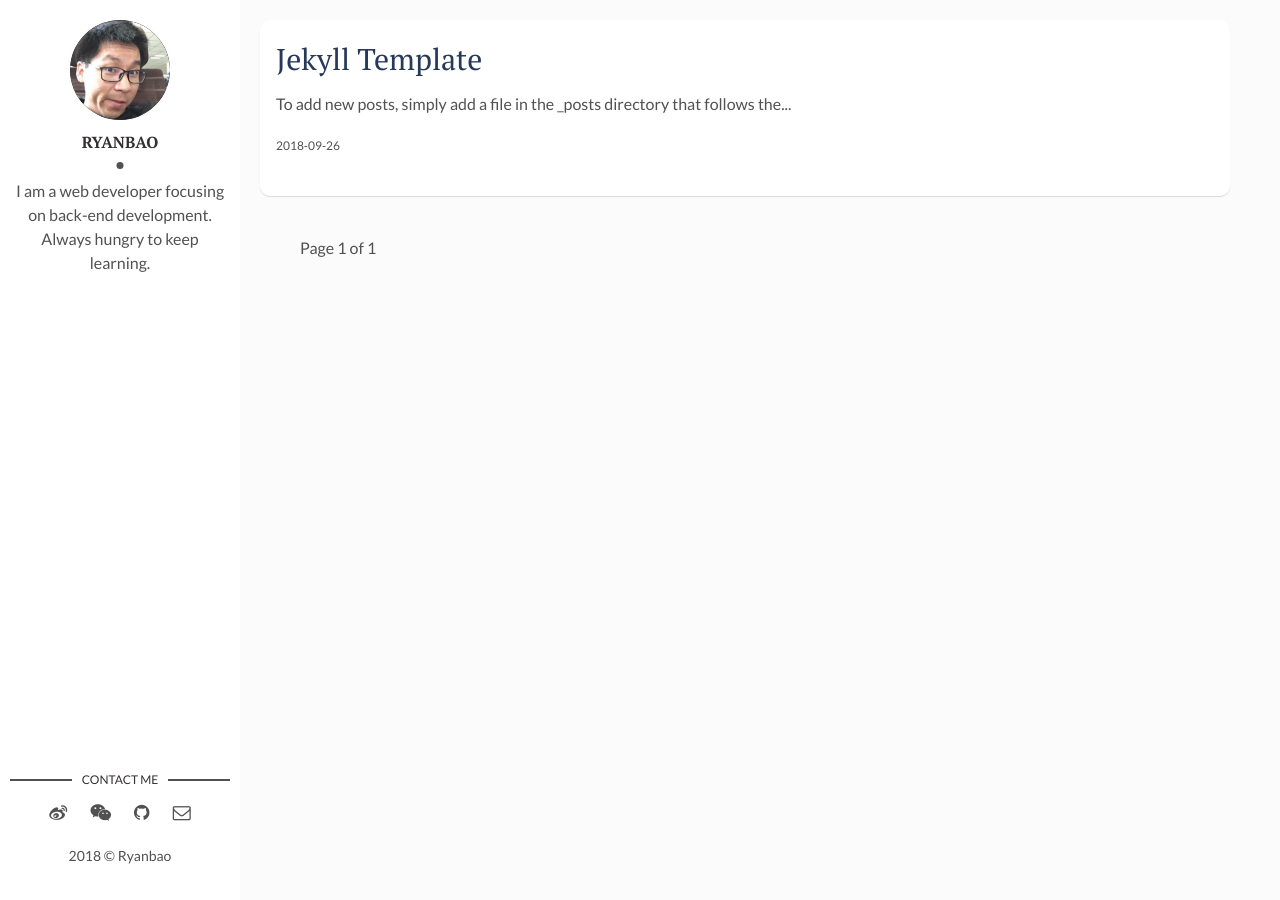
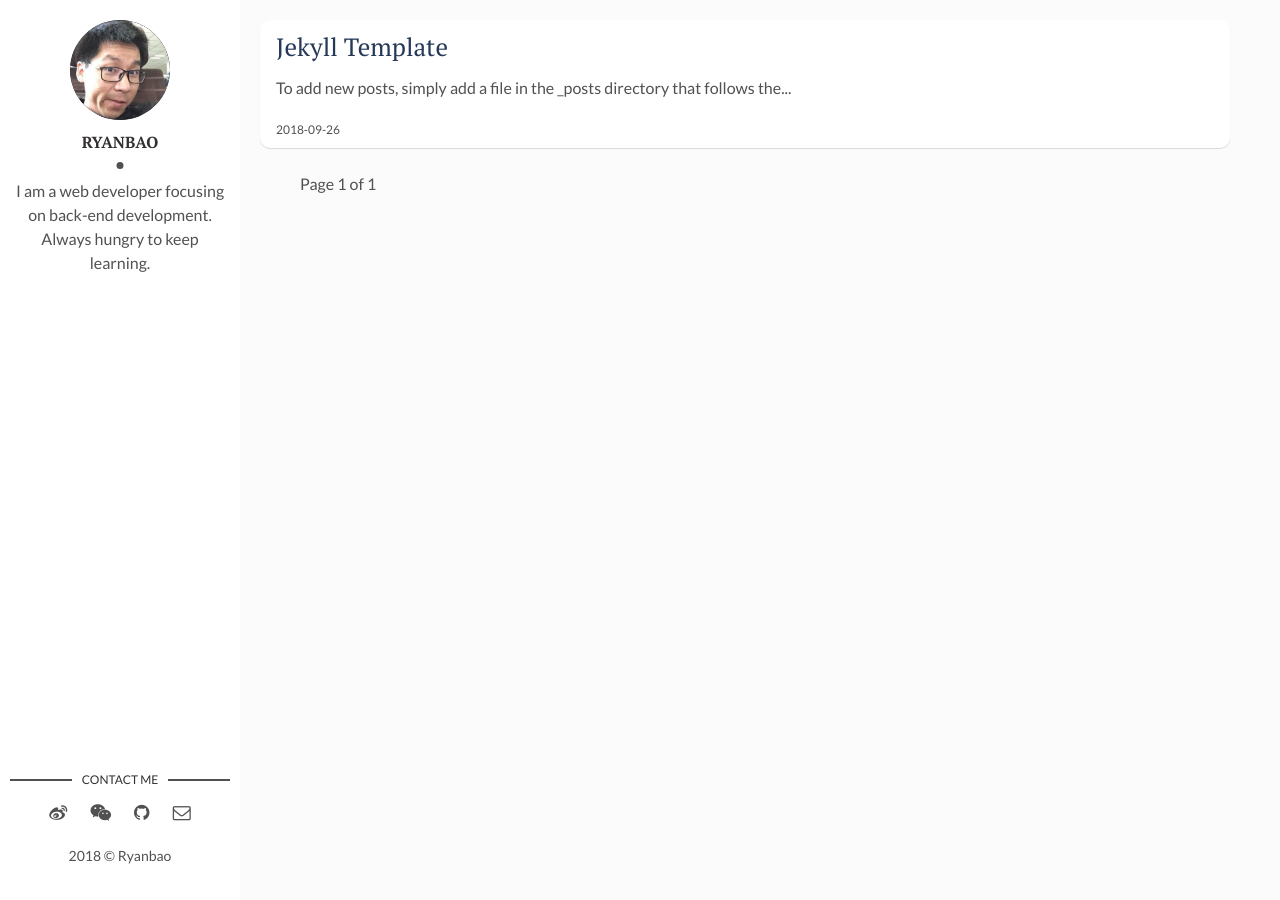
Before and after one commit to ryanbao/capricorn, a Jekyll site: the page built from index.html, in a window 1280 px wide. Built offline with Jekyll 4.4.1, drawn with Linux system fonts in a browser that asks for light colours; the list of posts is cut into pages by our own code.

Commit message:
修改样式

```diff
--- a/assets/css/main.css
+++ b/assets/css/main.css
@@ -1103,7 +1103,7 @@ footer .copyright {
 .post {
   width: 100%;
   max-width: 100%;
-  margin-bottom: 1.5rem;
+  margin-bottom: 0.5rem;
   display: -webkit-box;
   display: -webkit-flex;
   display: -ms-flexbox;
@@ -1117,7 +1117,7 @@ footer .copyright {
   -webkit-align-items: stretch;
       -ms-flex-align: stretch;
           align-items: stretch;
-  min-height: 11rem;
+  min-height: 8rem;
   -webkit-border-radius: 10px;
           border-radius: 10px;
   overflow: hidden;
@@ -1146,8 +1146,10 @@ footer .copyright {
 }
 
 .post .post-content {
-  padding: 1rem;
-  width: 70%;
+  padding-left: 1rem;
+  padding-top: 0.5rem;
+  padding-bottom: 0.5rem;
+  width: 80%;
 }
 
 .post .post-content .post-date,
@@ -1157,7 +1159,7 @@ footer .copyright {
 
 .post .post-content .post-title {
   margin: 0 0 10px;
-  font-size: 30px;
+  font-size: 25px;
   font-weight: 400;
 }
 
```
